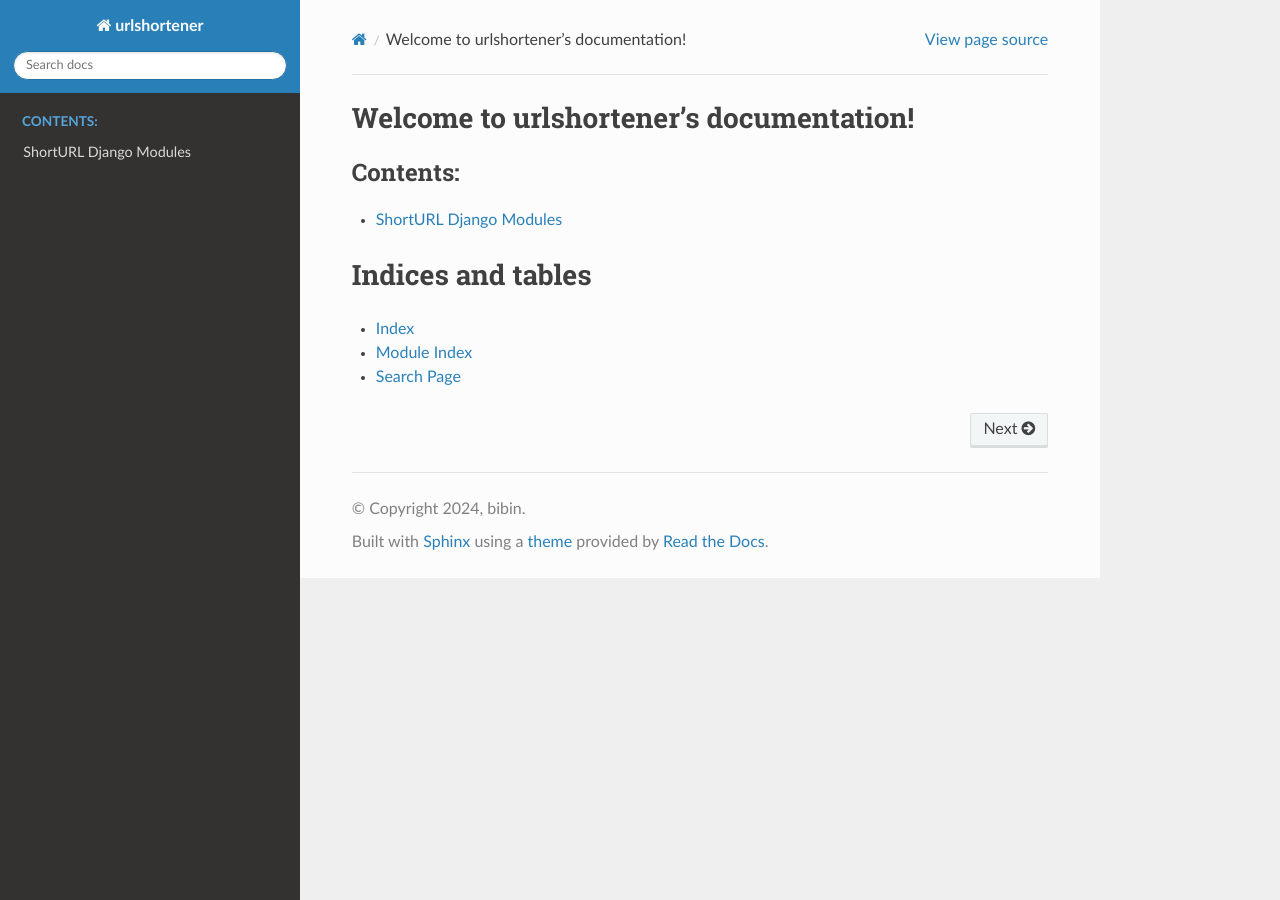
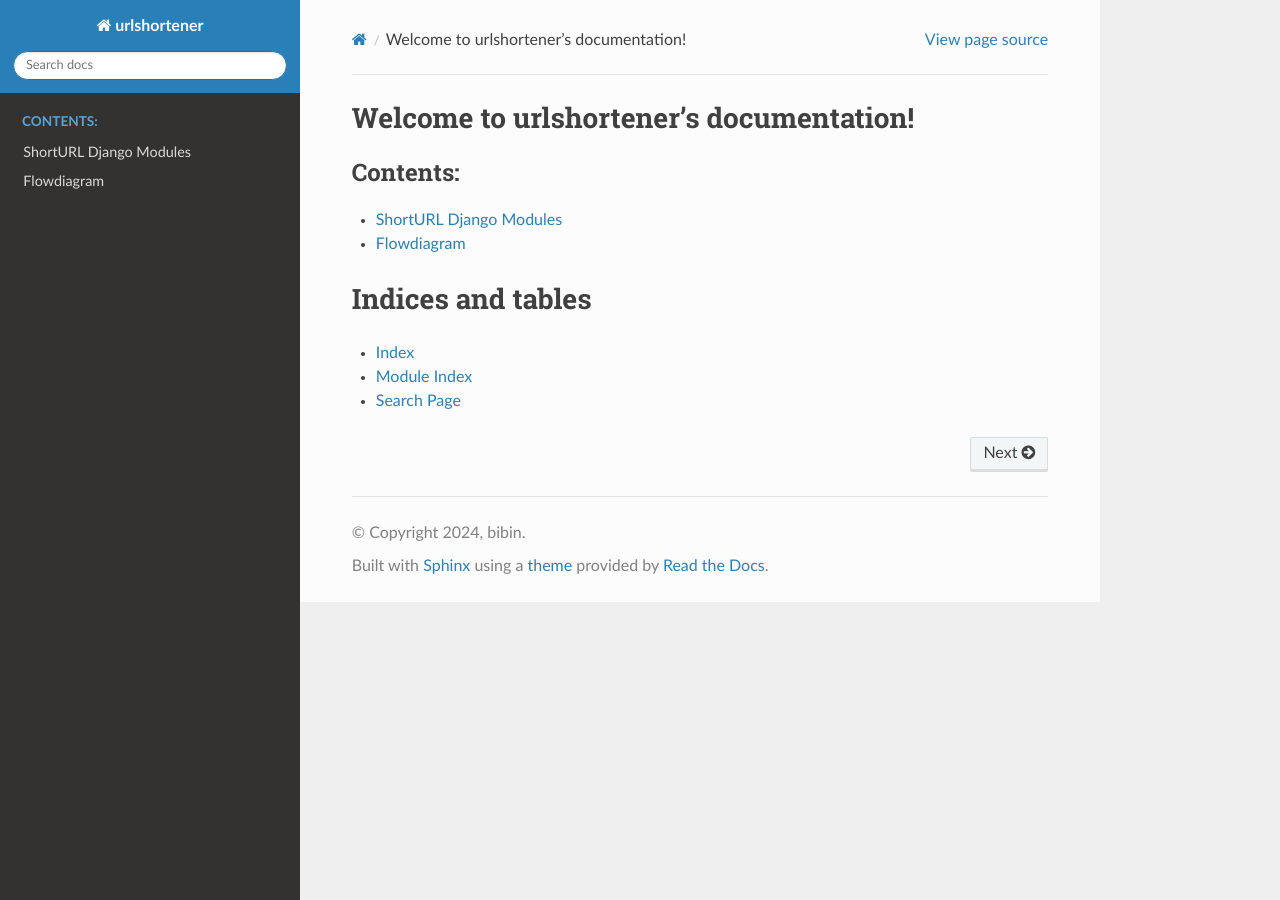
Before and after one commit to bibinshajan12/huqsv-urlshortener, a Sphinx documentation site: the page built from docs/index.rst, in a window 1280 px wide. Built offline with Sphinx 7.4.7 and the Read the Docs theme 2.0.0, drawn with Linux system fonts in a browser that asks for light colours.

Commit message:
Updating the documentations

```diff
--- /dev/null
+++ b/docs/flowdiagram.rst
@@ -0,0 +1,6 @@
+Flowdiagram
+===========
+
+.. image:: images/URLflow.drawio.png
+   :width: 600
+   :alt: Alternative text
--- a/docs/index.rst
+++ b/docs/index.rst
@@ -11,6 +11,7 @@
    :caption: Contents:
 
    modules
+   flowdiagram
 
 
 Indices and tables
```
Also changed, not shown: docs/images/URLflow.drawio.png (added), 15 other files.
